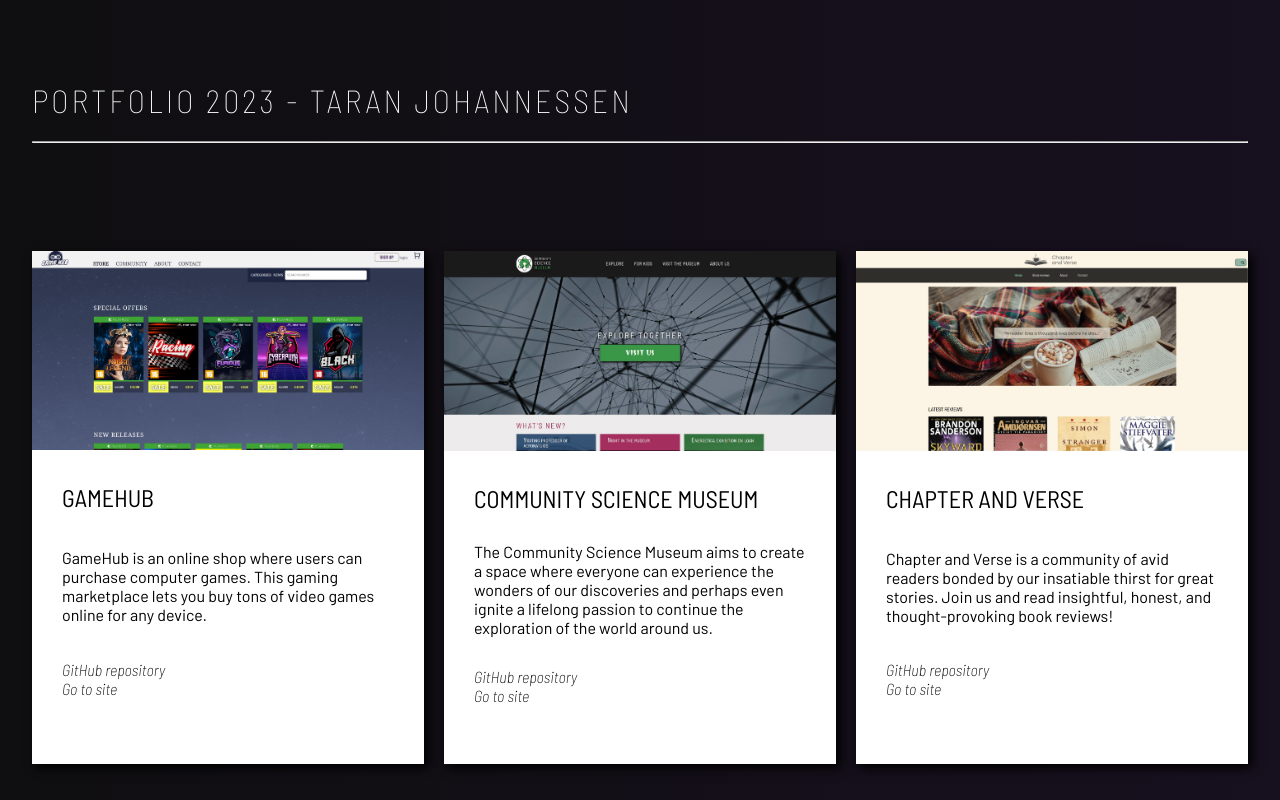
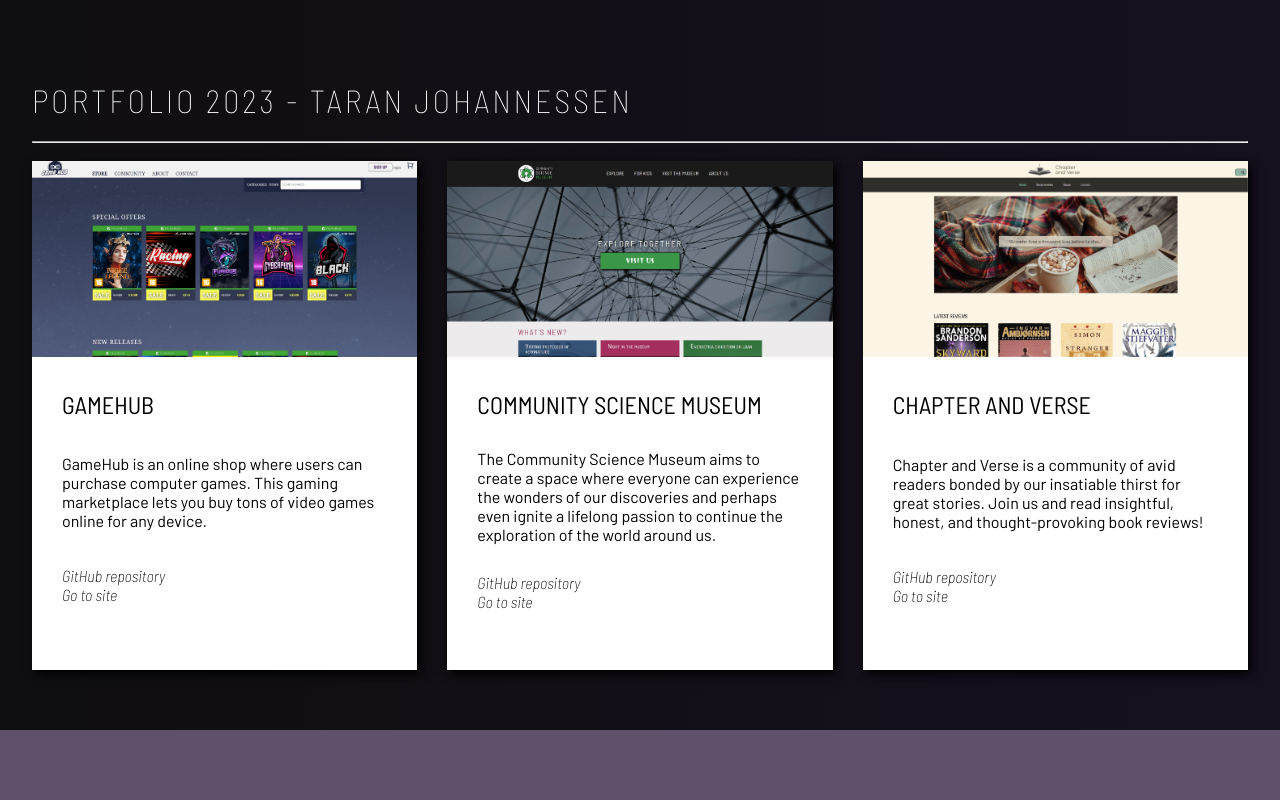
Before and after one commit to TaranJ/Portfolio, a plain HTML site: page index.html in a window 1280 px wide. Drawn offline with Linux system fonts and the light colour scheme.

Commit message:
added footer

```diff
--- a/css/media.css
+++ b/css/media.css
@@ -1,14 +1,23 @@
 @media (max-width: 1450px) {
-  body {
+  main {
     max-width: 95%;
+    padding-top: 0px;
+  }
+
+  header {
+    width: 95%;
   }
 }
 
 @media (max-width: 1100px) {
   main {
     grid-template-columns: repeat(2, 1fr);
-    padding-bottom: 50px;
+    padding: 50px 0px 50px 0px;
     gap: 30px;
+  }
+
+  header {
+    padding-top: 30px;
   }
 
   .card-3 {
@@ -43,18 +52,16 @@
 }
 
 @media (max-width: 600px) {
-  body {
-    max-width: 90%;
-  }
-
   header {
     padding-top: 20px;
+    max-width: 90%;
   }
 
   main {
     grid-template-columns: 1fr;
     padding-bottom: 50px;
     padding-top: 30px;
+    max-width: 90%;
   }
 
   h1 {
--- a/css/styles.css
+++ b/css/styles.css
@@ -8,6 +8,8 @@ body {
   background: rgb(15, 14, 16);
   background: linear-gradient(90deg, rgba(15, 14, 16, 1) 0%, rgba(23, 16, 31, 1) 100%);
   font-family: "Barlow", sans-serif;
+  display: grid;
+  align-content: space-between;
 }
 
 h1,
@@ -44,20 +46,19 @@ img {
   width: 100%;
 }
 
-body {
-  max-width: 1400px;
-  margin: auto;
-}
-
 header {
   padding-top: 60px;
+  width: 1400px;
+  margin: auto;
 }
 
 main {
   display: grid;
   grid-template-columns: repeat(3, 1fr);
-  gap: 20px;
-  padding-top: 100px;
+  gap: 30px;
+  padding-top: 60px;
+  max-width: 1400px;
+  margin: auto;
 }
 
 .card {
@@ -76,6 +77,12 @@ main {
   flex-direction: column;
 }
 
+footer {
+  background-color: #5f516b;
+  height: 70px;
+  margin-top: 50px;
+}
+
 /* -------------- ANIMATIONS -------------- */
 a:hover {
   color: #2c004f;
--- a/index.html
+++ b/index.html
@@ -69,5 +69,6 @@
         </div>
       </div>
     </main>
+    <footer></footer>
   </body>
 </html>
```
